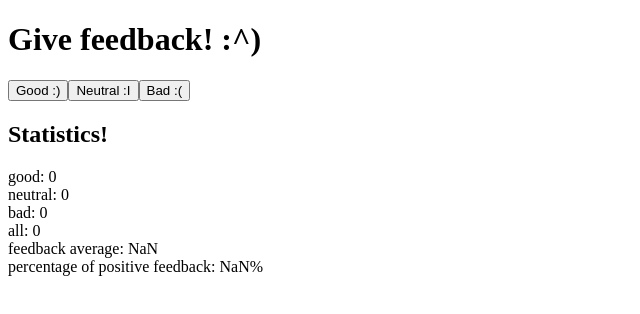
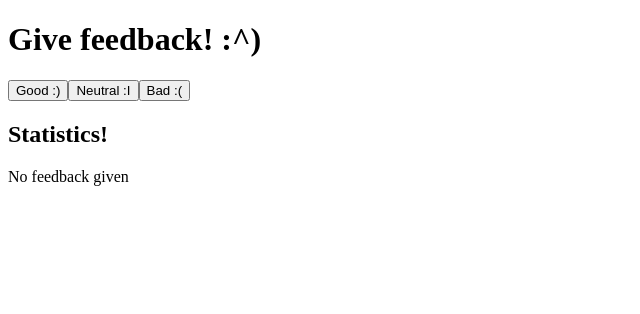
Before and after one commit to sarqq/FS2022, a React (Create React App) app in the folder osa1/unicafe/: page / in a window 1280 px wide. Shown: the top 314 px of the page, without its empty margins (0-640 px from the left). Built offline with nearby package versions, Linux system fonts and the light colour scheme.

Commit message:
Exercise 1.9.

```diff
--- a/osa1/unicafe/src/App.js
+++ b/osa1/unicafe/src/App.js
@@ -2,9 +2,21 @@ import './App.js';
 import {useState} from 'react'
 
 const Statistics = (props) => {
+  if(props.type[0]>0 || props.type[1]>0 || props.type[2]>0){
+    return(
+      <div>
+        {props.name[0]}: {props.type[0]}<br/>
+        {props.name[1]}: {props.type[1]}<br/>
+        {props.name[2]}: {props.type[2]}<br/>
+        {props.name[3]}: {props.type[3]}<br/>
+        {props.name[4]}: {props.type[4]}<br/>
+        {props.name[5]}: {props.type[5]}<br/>
+      </div>
+    )
+  }
   return (
     <div>
-      {props.name}: {props.type}
+      No feedback given
     </div>
   )
 }
@@ -35,12 +47,8 @@ function App() {
       <button onClick={handleBad}>Bad :(</button>
       <p>
         <h2>Statistics!</h2>
-        <Statistics name="good" type={good}/>
-        <Statistics name="neutral" type={neutral}/>
-        <Statistics name="bad" type={bad}/>
-        <Statistics name="all" type={good+neutral+bad}/>
-        <Statistics name="feedback average" type={(good*1)+(bad*-1)/(good+neutral+bad)}/>
-        <Statistics name="percentage of positive feedback" type={[(good/(good+neutral+bad))*100, '%']}/>
+        <Statistics name={["good", "neutral", "bad", "all", "feedback average", "percentage of positive feedback"]}
+         type={[good, neutral, bad, (good+neutral+bad), ((good*1)+(bad*-1)/(good+neutral+bad)), [(good/(good+neutral+bad))*100, '%']]}/>
       </p>
     </div>
   )
```
